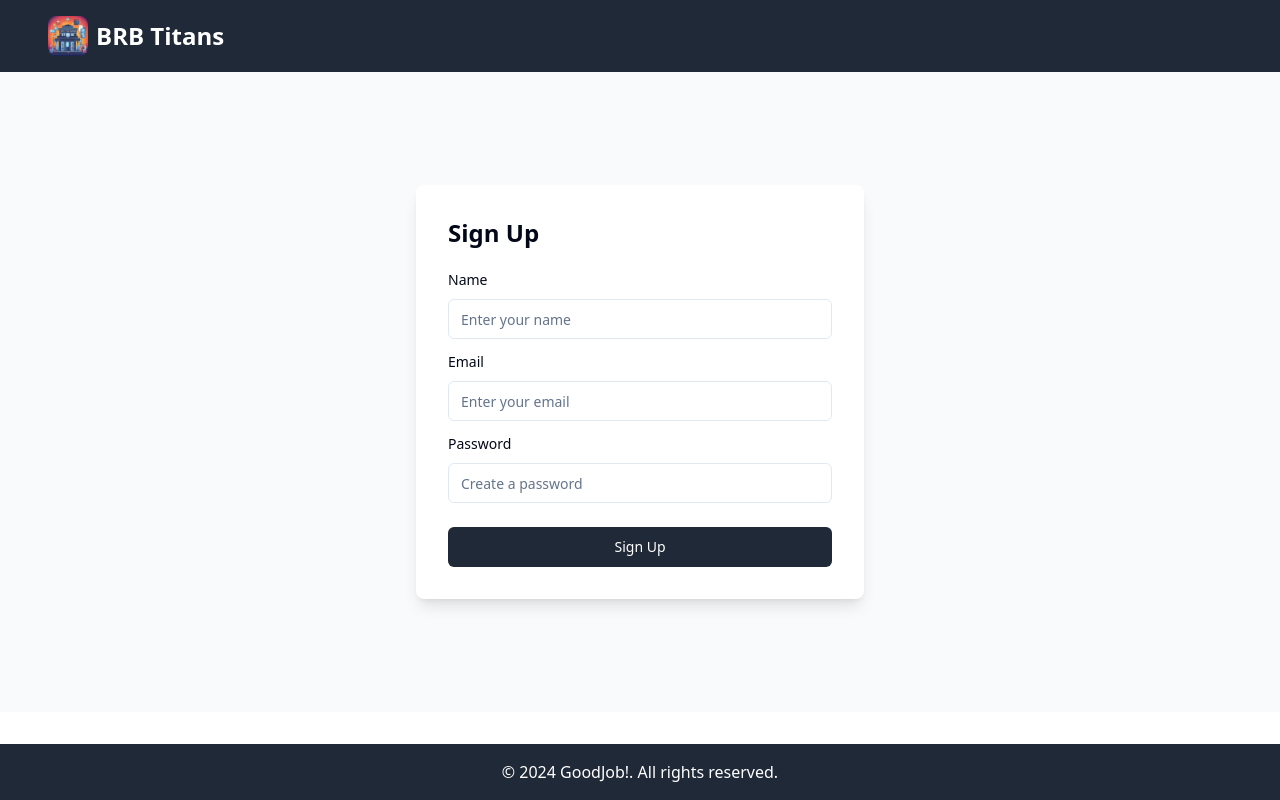
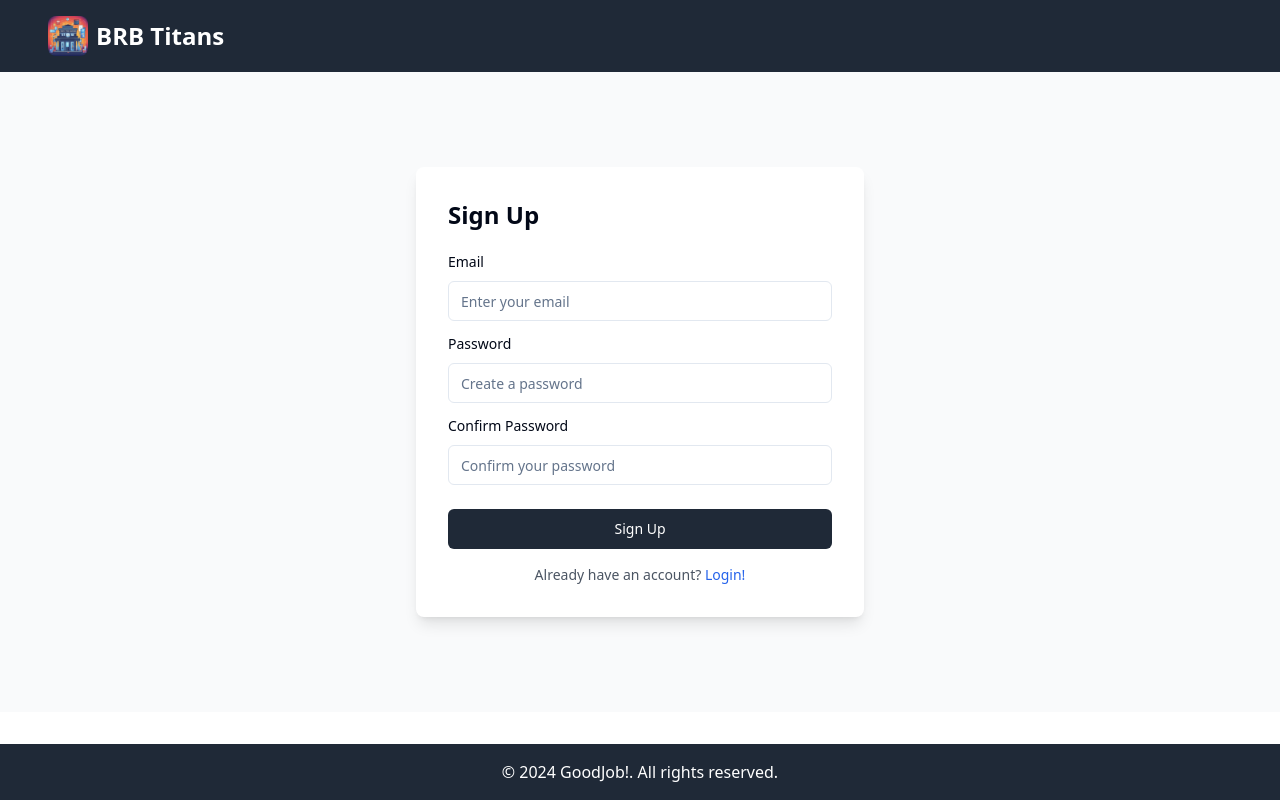
Before and after one commit to Shavkatjon-O/BRB_Hackcelerator_2024_Frontend, a Next.js app: page /users/signup in a window 1280 px wide. Built offline with nearby package versions, Linux system fonts and the light colour scheme.

Commit message:
fix: login, signup pages design

```diff
--- a/src/app/users/login/page.tsx
+++ b/src/app/users/login/page.tsx
@@ -17,6 +17,9 @@ const LoginPage = () => {
             <Input type="password" id="password" placeholder="Enter your password" className="w-full" />
           </div>
           <Button type="submit" className="w-full bg-gray-800 text-white">Login</Button>
+          <div className="text-center mt-4">
+            <p className="text-sm text-gray-600">Do not have account yet? <a href="/users/signup" className="text-blue-600 hover:underline">Signup!</a></p>
+          </div>
         </form>
       </div>
     </>
--- a/src/app/users/signup/page.tsx
+++ b/src/app/users/signup/page.tsx
@@ -9,18 +9,21 @@ const SignupPage = () => {
         <h1 className="text-2xl font-bold mb-6">Sign Up</h1>
         <form>
           <div className="mb-4">
-            <Label htmlFor="name" className="block mb-3">Name</Label>
-            <Input type="text" id="name" placeholder="Enter your name" className="w-full" />
-          </div>
-          <div className="mb-4">
             <Label htmlFor="email" className="block mb-3">Email</Label>
             <Input type="email" id="email" placeholder="Enter your email" className="w-full" />
           </div>
-          <div className="mb-6">
+          <div className="mb-4">
             <Label htmlFor="password" className="block mb-3">Password</Label>
             <Input type="password" id="password" placeholder="Create a password" className="w-full" />
           </div>
+          <div className="mb-6">
+            <Label htmlFor="confirmPassword" className="block mb-3">Confirm Password</Label>
+            <Input type="password" id="confirmPassword" placeholder="Confirm your password" className="w-full" />
+          </div>
           <Button type="submit" className="w-full bg-gray-800 text-white">Sign Up</Button>
+          <div className="text-center mt-4">
+            <p className="text-sm text-gray-600">Already have an account? <a href="/users/login" className="text-blue-600 hover:underline">Login!</a></p>
+          </div>
         </form>
       </div>
     </>
```
